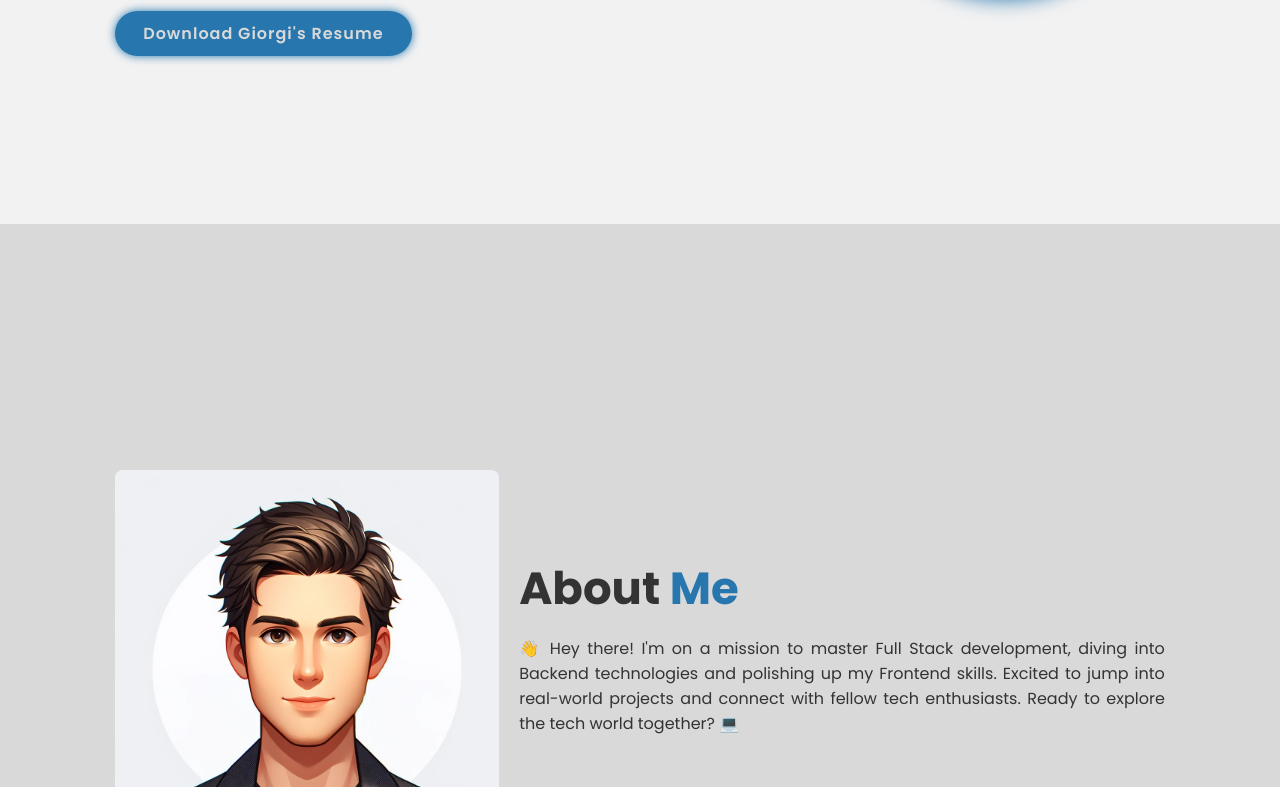
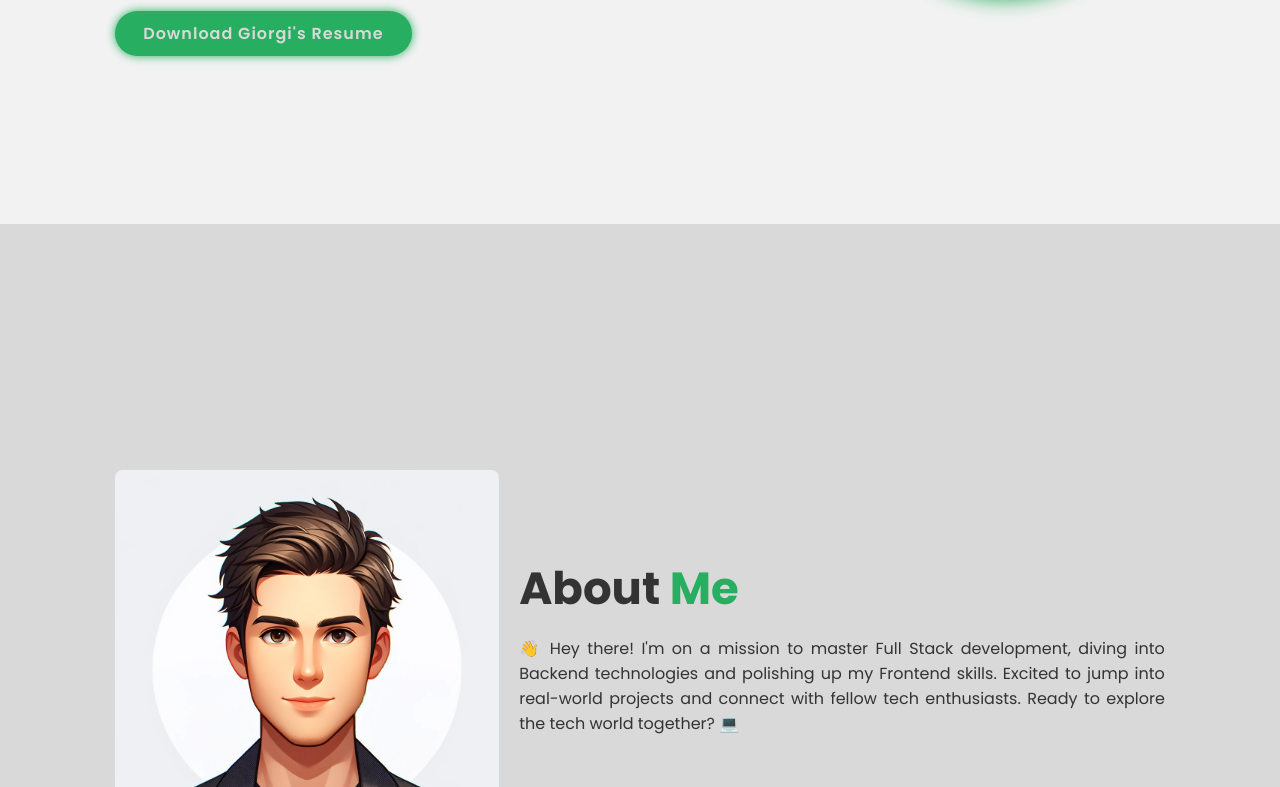
Before and after one commit to izoria1/personal_portfolio, a plain HTML site: page index.html in a window 1280 px wide. Shown: the part 576-1363 px from the top of the page. Drawn offline with nearby package versions, Linux system fonts and the light colour scheme.

Commit message:
Update style.css

```diff
--- a/css/style.css
+++ b/css/style.css
@@ -15,7 +15,7 @@
   --bg-color: #f2f2f2;
   --second-bg-color: #d9d9d9;
   --text-color: #333;
-  --main-color: #2776ae;
+  --main-color: #27ae60;
 }
 
 html {
```
